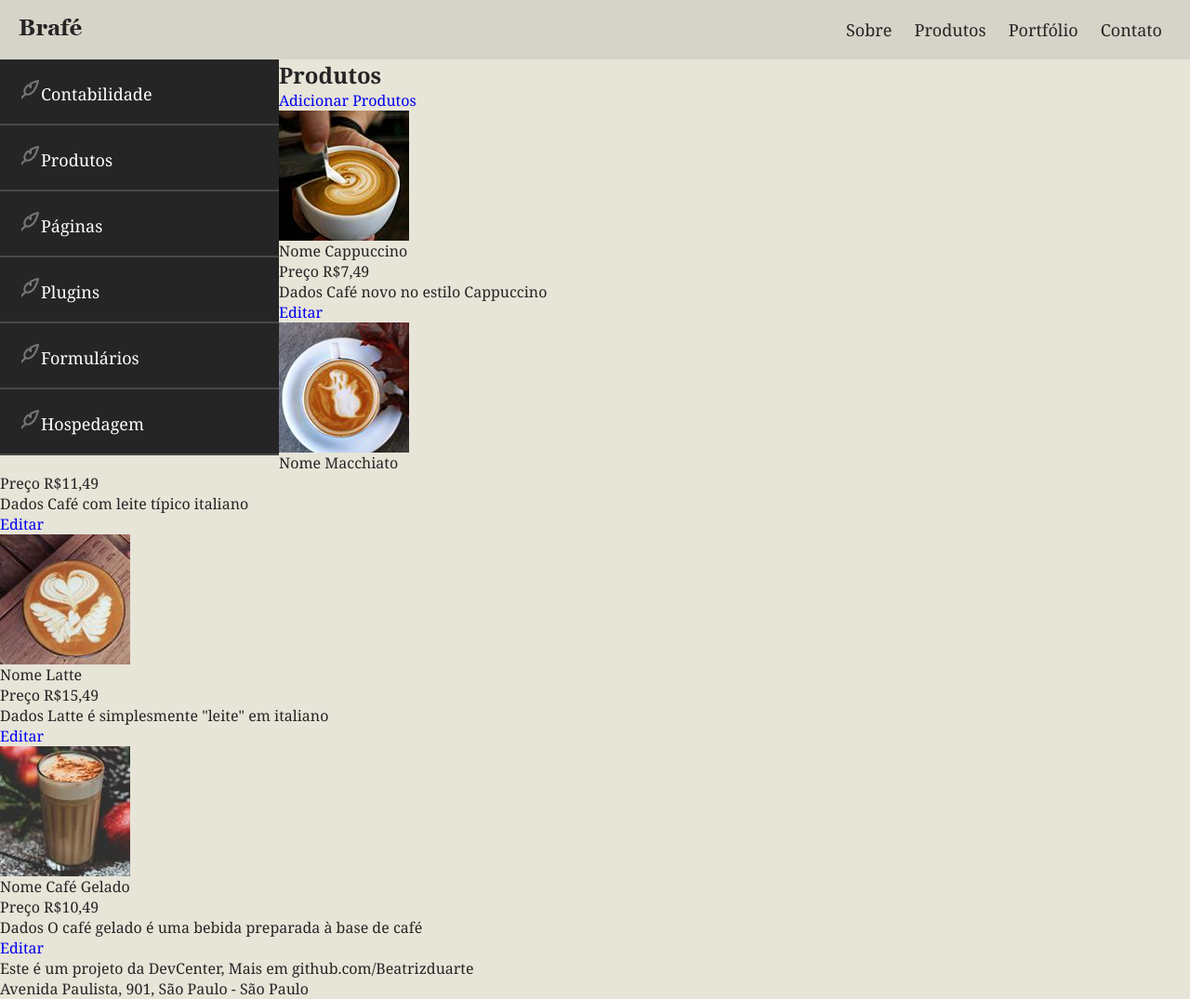
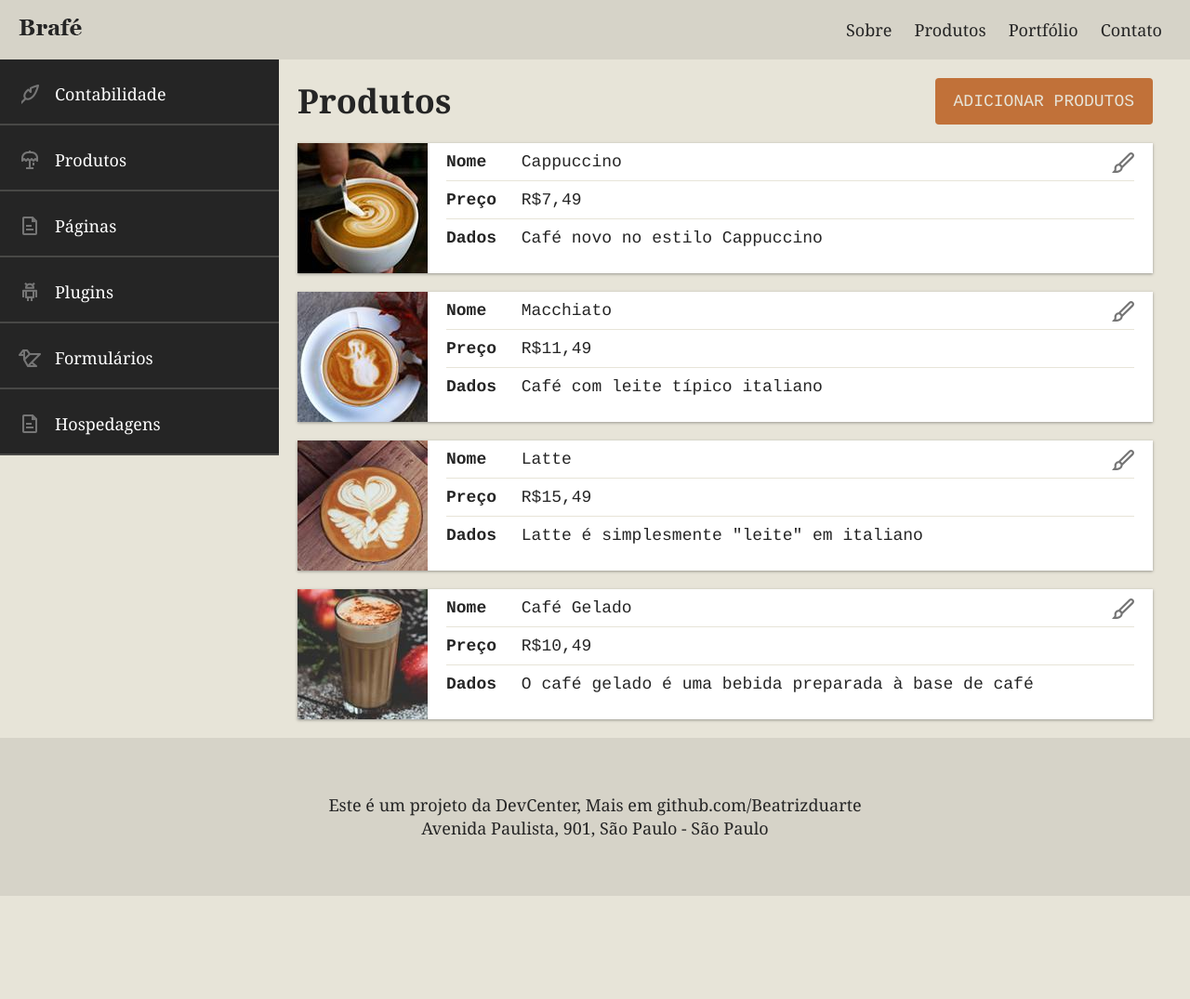
Before and after one commit to Beatrizduarte/Brafe-3, a plain HTML site: page index.html in a window 1280 px wide. Shown: the whole page at 93% size. After the commit the page ends 964 px from the top, so only its background shows below. Drawn offline with Linux system fonts and the light colour scheme.

Commit message:
Add: Styled products and footer

```diff
--- a/css/style.css
+++ b/css/style.css
@@ -63,6 +63,12 @@ a{
 
 /* Main */
 
+.main-container::after, .main-container::before{
+  content: '';
+  display: table;
+  clear: both;
+}
+
 /* Side Nav */
 
 .side-nav{
@@ -84,5 +90,130 @@ a{
   display: inline-block;
   width: 24px;
   height: 24px;
+  position: relative;
+  top: 5px;
+  margin-right: 15px;
   background-image: url('../img/icones.png');
 }
+
+.nav-contabilidade::before{
+  background-position: 0 0;
+}
+
+.nav-produtos::before{
+  background-position: 0 -24px;
+}
+
+.nav-paginas::before{
+  background-position: 0 calc(-24px * 2);
+}
+
+.nav-plugins::before{
+  background-position: 0 calc(-24px * 3);
+}
+
+.nav-formularios::before{
+  background-position: 0 calc(-24px * 4);
+}
+
+.nav-hospedagens::before{
+  background-position: 0 calc(-24px * 2);
+}
+
+/* Produtos */
+
+.produtos{
+  float: left;
+  width: calc(100% - 300px);
+  margin: 0 auto;
+  max-width: 960px;
+  padding: 20px;
+}
+
+.prodtuos header::before, .produtos header::after{
+  content: '';
+  display: table;
+  clear: both;
+}
+
+.produtos h1{
+  font-size: 2.25em;
+  float: left;
+}
+
+.adicionar-produtos{
+  background: #c17139;
+  color: #e7e4d8;
+  font-size: 1.125em;
+  font-family: Courier, monospace;
+  text-transform: uppercase;
+  padding: 15px 20px;
+  border-radius: 4px;
+  float: right;
+  text-align: center;
+}
+
+.produtos-item{
+  background: #fff;
+  box-shadow: 0 1px 3px 0 rgba(0,0,0,.35);
+  margin-top: 20px;
+  position: relative;
+}
+
+.produtos-item::before, .produtos-item::after{
+  content: '';
+  display: table;
+  clear: both;
+}
+
+.produtos-item img{
+  float: left;
+}
+
+.produtos-item a {
+  width: 24px;
+  height: 24px;
+  overflow: hidden;
+  text-indent: -200px;
+  position: absolute;
+  right: 20px;
+  top: 10px;
+  background: url('../img/edit.svg') no-repeat;
+}
+
+.produtos-item a:hover{
+  background: url('../img/edit-hover.svg') no-repeat;
+}
+
+.produtos-item ul{
+  float: left;
+  padding: 0 20px;
+  width: calc(100% - 140px);
+}
+
+.produtos-item li{
+  padding: 10px 0;
+  font-size: 1.125em;
+  font-family: Courier, monospace;
+  border-bottom: 1px solid #e7e4d8;
+}
+
+.produtos-item li:last-child{
+  border: none;
+}
+
+.produtos-item span{
+  font-weight: bold;
+  width: 70px;
+  display: inline-block;
+}
+
+/* Footer */
+
+.footer{
+  background: #d6d3c8;
+  text-align: center;
+  padding: 60px 0;
+  font-size: 1.125em;
+  line-height: 1.4em;
+}
--- a/index.html
+++ b/index.html
@@ -23,23 +23,23 @@
     <main class="main-container">
       <nav class="side-nav">
         <ul>
-          <li><a href="#">Contabilidade</a></li>
-          <li><a href="#">Produtos</a></li>
-          <li><a href="#">Páginas</a></li>
-          <li><a href="#">Plugins</a></li>
-          <li><a href="#">Formulários</a></li>
-          <li><a href="#">Hospedagem</a></li>
+          <li><a class="nav-contabilidade" href="#">Contabilidade</a></li>
+          <li><a class="nav-produtos" href="#">Produtos</a></li>
+          <li><a class="nav-paginas" href="#">Páginas</a></li>
+          <li><a class="nav-plugins" href="#">Plugins</a></li>
+          <li><a class="nav-formularios" href="#">Formulários</a></li>
+          <li><a class="nav-hospedagens" href="#">Hospedagens</a></li>
         </ul>
       </nav>
 
-      <section>
+      <section class="produtos">
         <header>
           <h1>Produtos</h1>
-          <a href="#">Adicionar Produtos</a>
+          <a href="#" class="adicionar-produtos">Adicionar Produtos</a>
         </header>
 
         <ul>
-          <li>
+          <li class="produtos-item">
             <img src="img/cafe-1.jpg" alt="Café 1">
             <ul>
               <li><span>Nome</span> Cappuccino</li>
@@ -48,7 +48,7 @@
             </ul>
             <a href="#">Editar</a>
           </li>
-          <li>
+          <li class="produtos-item">
             <img src="img/cafe-2.jpg" alt="Café 2">
             <ul>
               <li><span>Nome</span> Macchiato</li>
@@ -57,7 +57,7 @@
             </ul>
             <a href="#">Editar</a>
           </li>
-          <li>
+          <li class="produtos-item">
             <img src="img/cafe-3.jpg" alt="Café 3">
             <ul>
               <li><span>Nome</span> Latte</li>
@@ -66,7 +66,7 @@
             </ul>
             <a href="#">Editar</a>
           </li>
-          <li>
+          <li class="produtos-item">
             <img src="img/cafe-4.jpg" alt="Café 4">
             <ul>
               <li><span>Nome</span> Café Gelado</li>
@@ -79,7 +79,7 @@
       </section>
     </main>
 
-    <footer>
+    <footer class="footer">
       <p>Este é um projeto da DevCenter, Mais em github.com/Beatrizduarte</p>
       <p>Avenida Paulista, 901, São Paulo - São Paulo</p>
     </footer>
```
